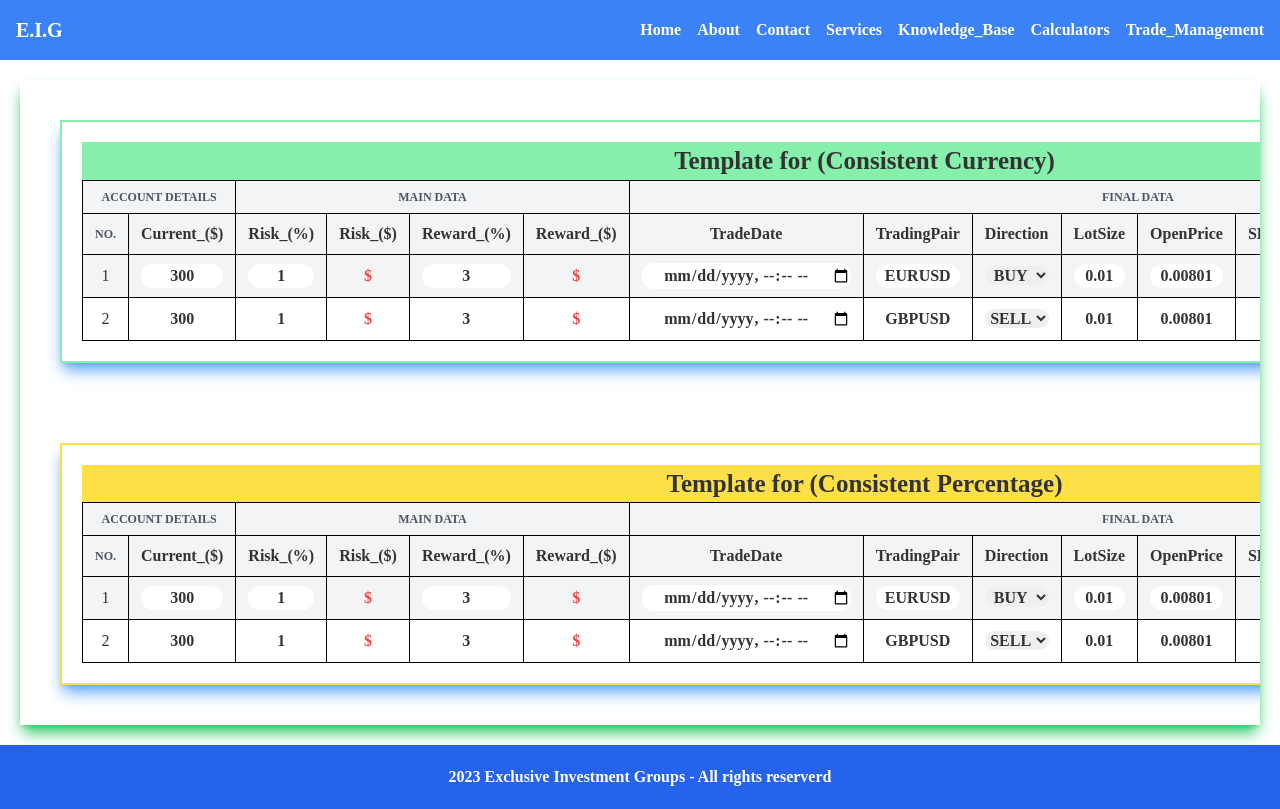
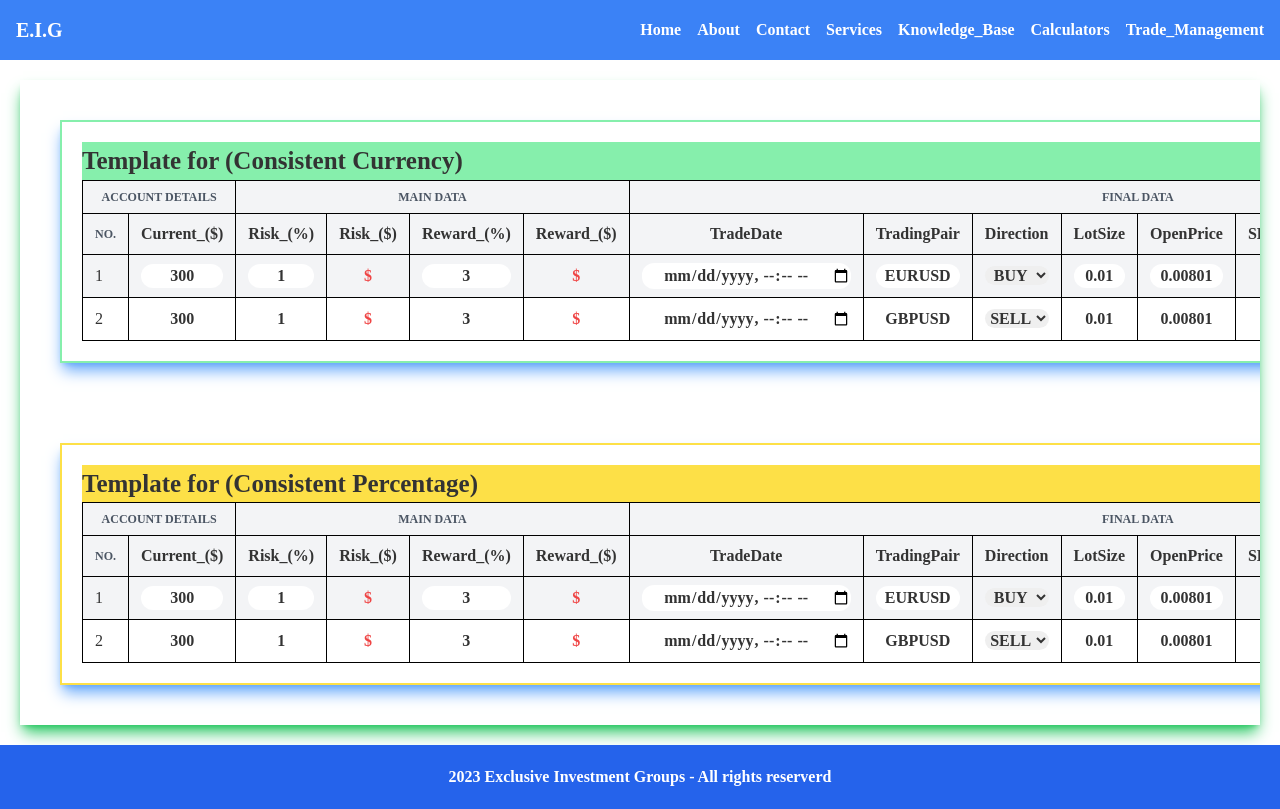
Before and after one commit to TshwaneloMatlou/ExclusiveInvestmentGroup, a React (Create React App) app: page /MoneyManagement in a window 1280 px wide. Built offline with nearby package versions, Linux system fonts and the light colour scheme.

Commit message:
update Trade_Management, basic_Calculator

```diff
--- a/src/pages/MoneyManagement.js
+++ b/src/pages/MoneyManagement.js
@@ -6,10 +6,10 @@ import TablePercentage from "../components/TablePercentage";
 const MoneyManagement = () => {
   return (
     <div className='grid overflow-x-auto m-5 shadow-lg shadow-green-500 '>
-      <div className='m-5 p-5 text-center'>
+      <div className='m-5 p-5'>
         <TableCurrency />
       </div>
-      <div className='m-5 p-5 text-center'>
+      <div className='m-5 p-5'>
         <TablePercentage />
       </div>
     </div>
```
